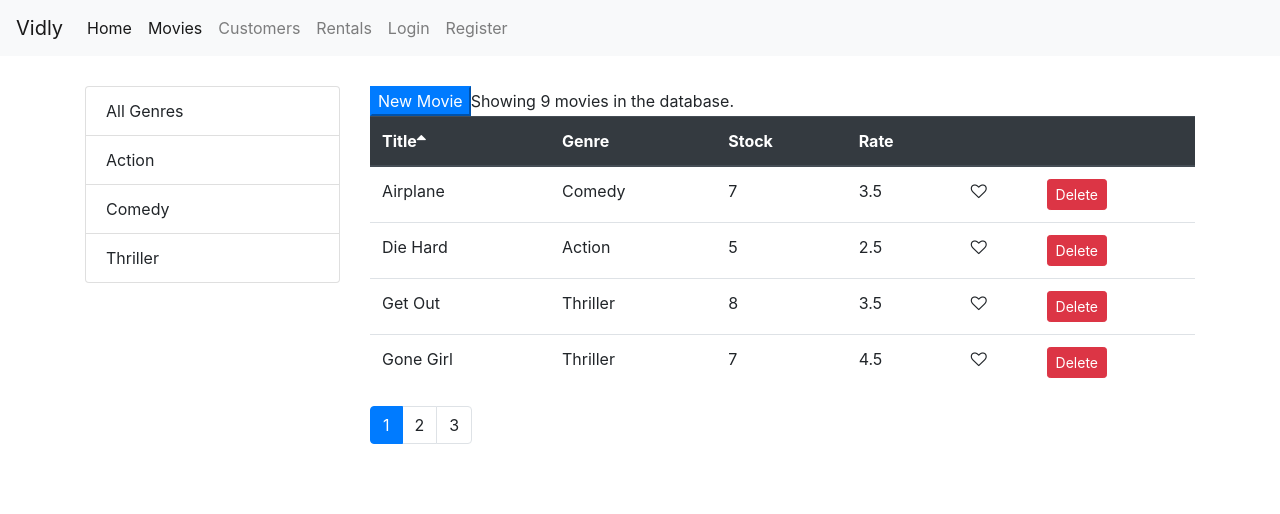
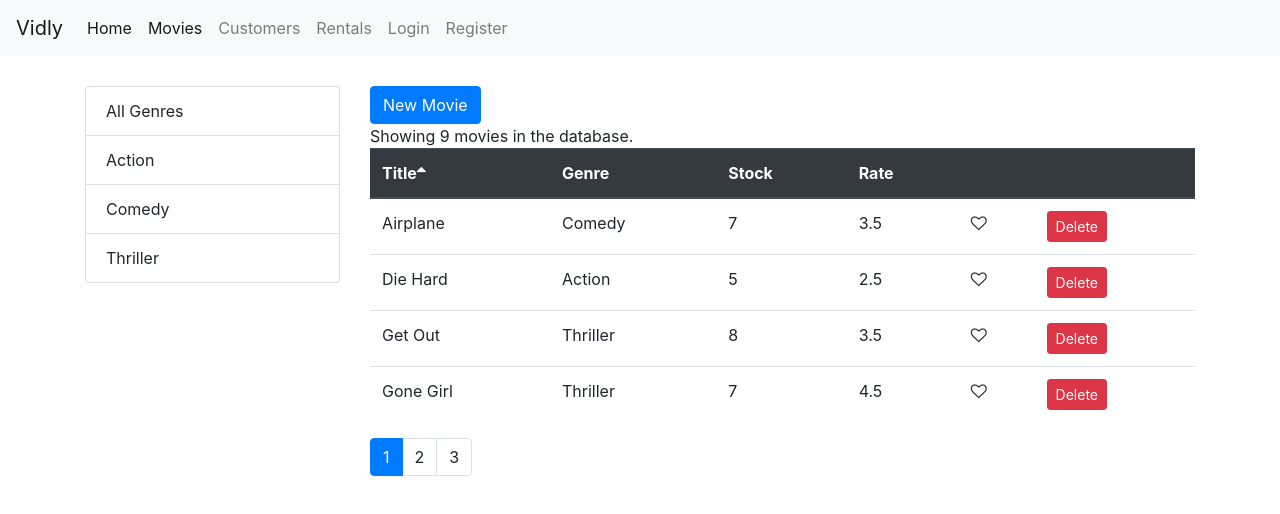
Before and after one commit to uniqcle/vidly, a React (Create React App) app: page /movies in a window 1280 px wide. Shown: the top 514 px of the page. Built offline with nearby package versions, Linux system fonts and the light colour scheme.

Commit message:
little isues

```diff
--- a/src/components/Movies.jsx
+++ b/src/components/Movies.jsx
@@ -103,7 +103,10 @@ export default class Movies extends Component {
               </div>
               <div className="col-9">
 
-                <button className="btn-primary">New Movie</button>
+                <div>
+                  <a href="/movies/new" className="btn btn-primary">New Movie</a>
+                </div>
+
 
                 <span>Showing {totalCount} movies in the database. </span>
 
--- a/src/components/common/tableHeader.jsx
+++ b/src/components/common/tableHeader.jsx
@@ -17,8 +17,8 @@ export default class TableHeader extends Component {
     const { sortColumn } = this.props;
     if (column.column !== sortColumn.column) return null;
     if (sortColumn.order === "asc")
-      return <i class="fa fa-sort-asc" aria-hidden="true"></i>;
-    return <i class="fa fa-sort-desc" aria-hidden="true"></i>;
+      return <i className="fa fa-sort-asc" aria-hidden="true"></i>;
+    return <i className="fa fa-sort-desc" aria-hidden="true"></i>;
   };
 
   render() {
--- a/src/components/movieForm.jsx
+++ b/src/components/movieForm.jsx
@@ -4,7 +4,7 @@ const MovieForm = ({ match, history }) => {
 
     return (
         <div>
-            <h2> MovieForm {match.params.id} </h2>
+            <h2> MovieForm 111 {match.params.id} </h2>
             <div className="btn btn-primary" onClick={() => history.push('/movies')}>Save</div>
         </div>
     )
```
